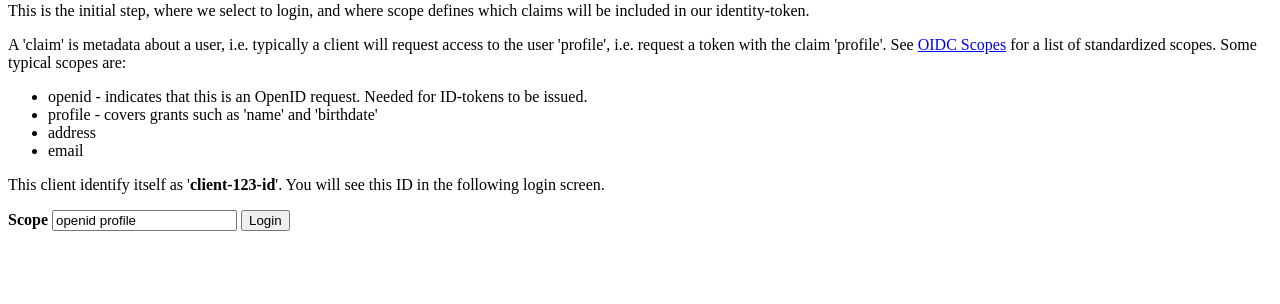
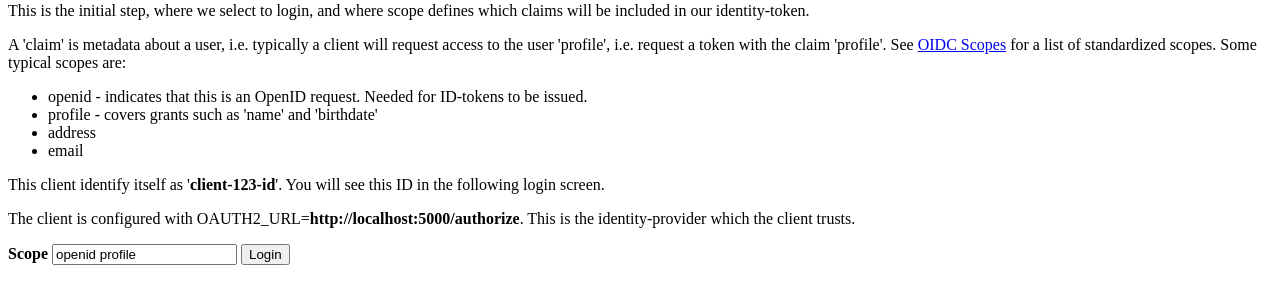
Before and after one commit to michaelvl/oidc-oauth2-workshop, a Flask app: page / in a window 1280 px wide. Shown: the part 132-436 px from the top of the page. Run offline with Flask 2, Linux system fonts and the light colour scheme.

Commit message:
Change 127.0.0.1 to localhost for AWS Cognito compatibility. Rename client password to secret. Add Make target for running client towards AWS Cognito. Add auth url output to client index page

```diff
--- a/client/app/app.py
+++ b/client/app/app.py
@@ -15,22 +15,22 @@ app = flask.Flask('oauth2-client')
 logging.basicConfig(level=logging.DEBUG)
 log = logging.getLogger('oauth2-client')
 
-oauth2_url = os.getenv('OAUTH2_URL', 'http://127.0.0.1:5000/authorize')
-oauth2_token_url = os.getenv('OAUTH2_TOKEN_URL', 'http://127.0.0.1:5000/token')
-oauth2_userinfo_url = os.getenv('OAUTH2_USERINFO_URL', 'http://127.0.0.1:5000/userinfo')
-oidc_jwks_url = os.getenv('OIDC_JWKS_URL', 'http://127.0.0.1:5000/.well-known/jwks.json')
+oauth2_url = os.getenv('OAUTH2_URL', 'http://localhost:5000/authorize')
+oauth2_token_url = os.getenv('OAUTH2_TOKEN_URL', 'http://localhost:5000/token')
+oauth2_userinfo_url = os.getenv('OAUTH2_USERINFO_URL', 'http://localhost:5000/userinfo')
+oidc_jwks_url = os.getenv('OIDC_JWKS_URL', 'http://localhost:5000/.well-known/jwks.json')
 client_id = os.getenv('CLIENT_ID', 'client-123-id')
-client_password = os.getenv('CLIENT_PASSWORD', 'client-123-password')
+client_secret = os.getenv('CLIENT_SECRET', 'client-123-password')
 app_port = int(os.getenv('APP_PORT', '5001'))
-api_base_url = os.getenv('API_BASE_URL', 'http://127.0.0.1:5002')
+api_base_url = os.getenv('API_BASE_URL', 'http://localhost:5002')
 
-redirect_uri = 'http://127.0.0.1:5001/callback'
+redirect_uri = 'http://localhost:5001/callback'
 
 def build_url(url, **kwargs):
     return '{}?{}'.format(url, urllib.parse.urlencode(kwargs))
 
-def encode_client_creds(client_id, client_password):
-    return '{}:{}'.format(urllib.parse.quote_plus(client_id), urllib.parse.quote_plus(client_password))
+def encode_client_creds(client_id, client_secret):
+    return '{}:{}'.format(urllib.parse.quote_plus(client_id), urllib.parse.quote_plus(client_secret))
 
 def json_pretty_print(json_data):
     return json.dumps(json_data, indent=4, sort_keys=True)
@@ -44,7 +44,7 @@ def token_get_jwk(token):
 
 @app.route('/', methods=['GET'])
 def index():
-    return flask.render_template('index.html', client_id=client_id)
+    return flask.render_template('index.html', client_id=client_id, oauth2_url=oauth2_url)
 
 @app.route('/gettoken', methods=['POST'])
 def gettoken():
@@ -70,7 +70,7 @@ def callback():
     data = {'code': code,
             'grant_type': 'authorization_code',
             'redirection_uri': redirect_uri}
-    headers = {'Authorization': 'Basic '+encode_client_creds(client_id, client_password)}
+    headers = {'Authorization': 'Basic '+encode_client_creds(client_id, client_secret)}
 
     log.info("Getting token from url: '{}'".format(oauth2_token_url))
     response = requests.post(oauth2_token_url, data=data, headers=headers)
--- a/client/app/templates/index.html
+++ b/client/app/templates/index.html
@@ -26,6 +26,8 @@
 
     <p>This client identify itself as '<b>{{client_id}}</b>'. You will see this ID in the following login screen.</p>
 
+    <p>The client is configured with OAUTH2_URL=<b>{{oauth2_url}}</b>. This is the identity-provider which the client trusts.</p>
+
     <form action="/gettoken" method="post">
       <label for="scope"><b>Scope</b></label>
       <input type="text" placeholder="Enter scope" name="scope" value="openid profile" required>
```
Also changed, not shown: 1 other file.
